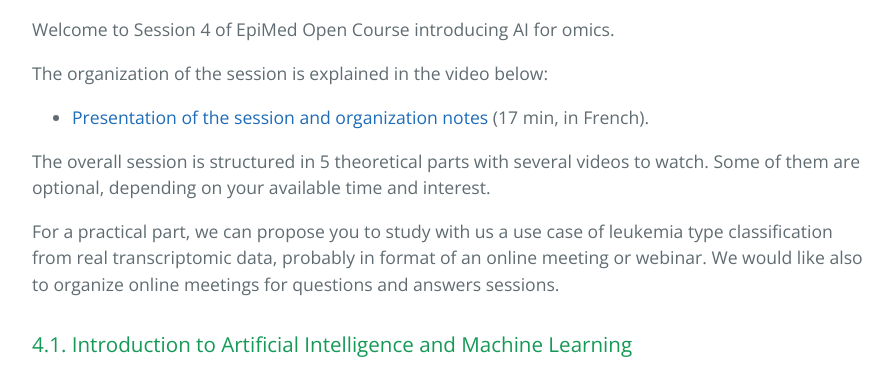
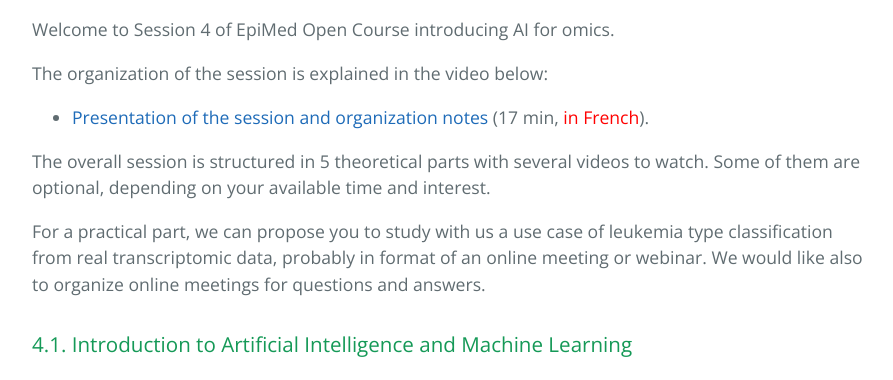
Before and after one commit to epimed/epimed.github.io, a Jekyll site: the page built from index.md, in a window 1280 px wide and 900 px high, scrolled down 2262 px. Shown: the part 155-535 px from the top of the window, without its empty margins (192-1085 px from the left). Built offline with Jekyll 4.4.1, drawn with Linux system fonts in a browser that asks for light colours.

Commit message:
Update session 4

```diff
--- a/index.md
+++ b/index.md
@@ -80,11 +80,11 @@
 
 The organization of the session is explained in the video below:
 
-* <a href="https://www.youtube.com/watch?v=6TdYMot9KUo" target="_blank">Presentation of the session and organization notes</a> (17 min, in French).
+* <a href="https://www.youtube.com/watch?v=6TdYMot9KUo" target="_blank">Presentation of the session and organization notes</a> (17 min, <font color="red">in French</font>).
 
 The overall session is structured in 5 theoretical parts with several videos to watch. Some of them are optional, depending on your available time and interest.
 
-For a practical part, we can propose you to study with us a use case of leukemia type classification from real transcriptomic data, probably in format of an online meeting or webinar. We would like also to organize online meetings for questions and answers sessions.
+For a practical part, we can propose you to study with us a use case of leukemia type classification from real transcriptomic data, probably in format of an online meeting or webinar. We would like also to organize online meetings for questions and answers.
 
 
 ### 4.1. Introduction to Artificial Intelligence and Machine Learning
```
